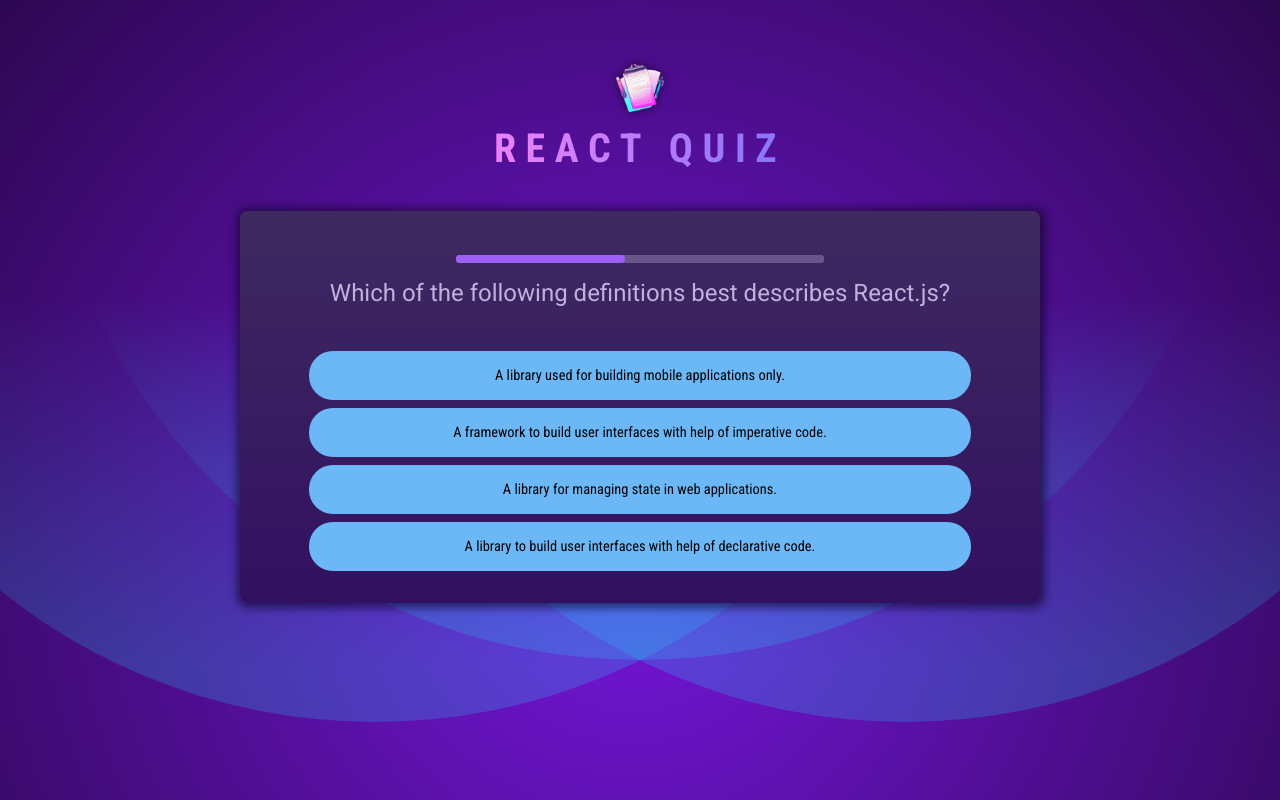
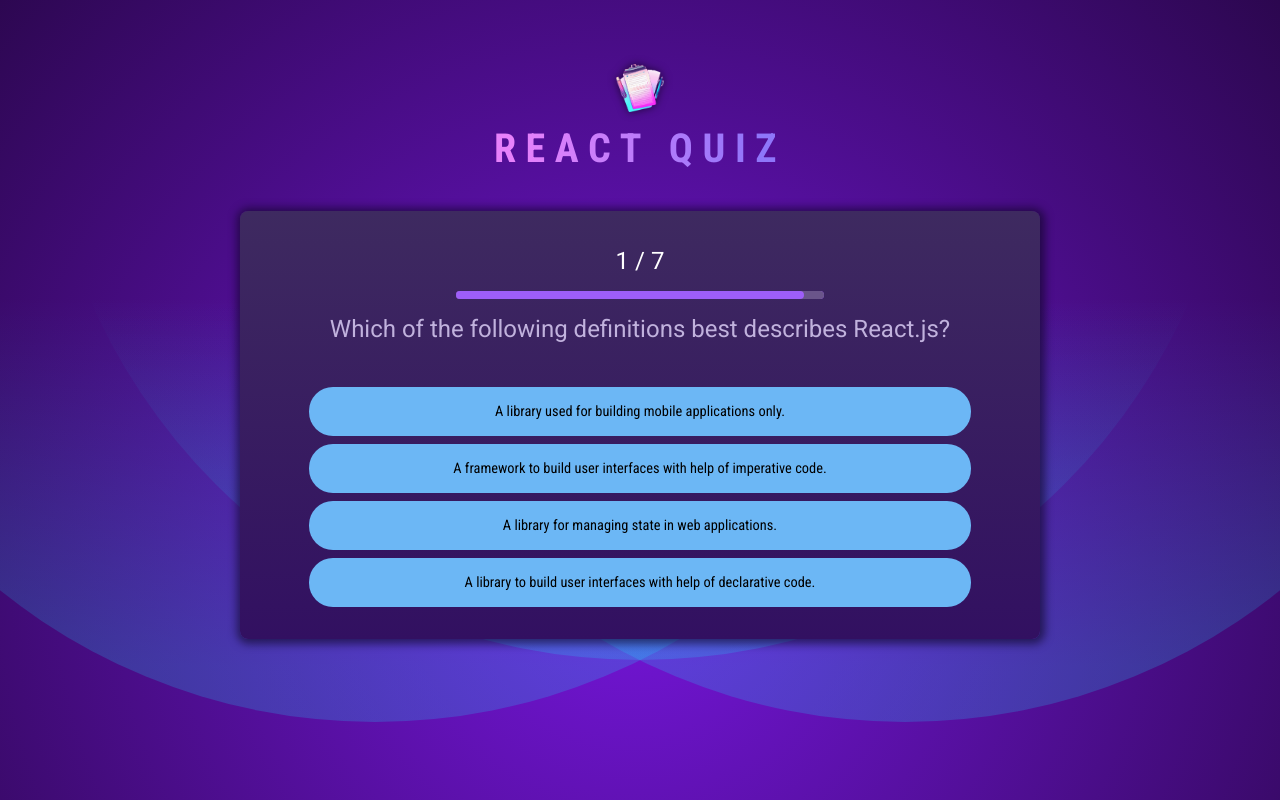
Before and after one commit to szymiyo/quiz-app, a React (Vite) app: page / in a window 1280 px wide. Built offline with nearby package versions, Linux system fonts and the light colour scheme.

Commit message:
question counter

```diff
--- a/src/components/Question.jsx
+++ b/src/components/Question.jsx
@@ -9,7 +9,7 @@
     isCorrect: null,
   });
 
-  let timer = 10000;
+  let timer = 100000;
 
   if (answer.selectedAnswer) {
     timer = 1000;
@@ -47,6 +47,9 @@
 
   return (
     <div id="question">
+      <div id="counter">
+        {questionIndex + 1} / {QUESTIONS.length}
+      </div>
       <QuestionTimer
         key={timer}
         timeout={timer}
--- a/src/index.css
+++ b/src/index.css
@@ -133,6 +133,13 @@
   font-weight: normal;
   margin: 0.5rem 0 2.5rem 0;
   color: #c1b2dd;
+}
+
+#counter {
+  font-family: 'Roboto', sans-serif;
+  font-size: 1.5rem;
+  font-weight: normal;
+  color: white;
 }
 
 #answers {
```
